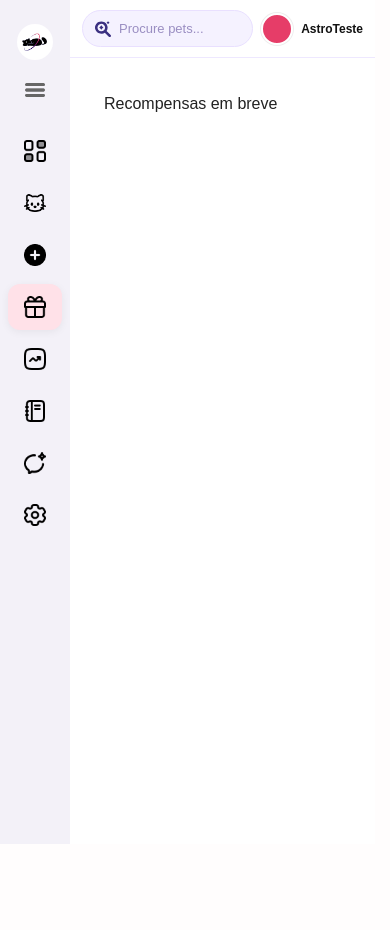
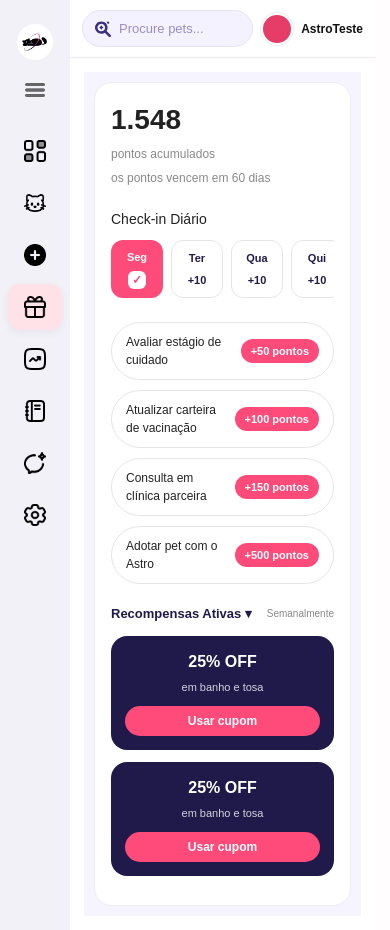
Before and after one commit to M1GU3LT0X1C/ASTRO, a Next.js app: page /dashboard/recompensas in a window 390 px wide. Before the commit the page ends 844 px from the top, so only its background shows below. Built offline with nearby package versions, Linux system fonts and the light colour scheme; no server answers.

Commit message:
fix: novo com validacao e grid 3x3x3x1 + recompensas responsivo mobile com checkin rosa

```diff
--- a/src/app/dashboard/novo/page.tsx
+++ b/src/app/dashboard/novo/page.tsx
@@ -32,7 +32,7 @@ function SelectBonito({ id, label, value, onChange, options, openId, setOpenId }
               return(
                 <div key={opt.value}
                   onClick={()=>{ if(isSel){ onChange(""); } else { onChange(opt.value); } setOpenId(null); }}
-                  style={{padding:"11px 16px",cursor:"pointer",display:"flex",justifyContent:"space-between",alignItems:"center",background: isSel? "#ece8ff" : "#fff",fontWeight: isSel? 800 : 500,fontSize:"13px", color:"#201a4a", borderLeft: isSel? "3px solid #201a4a" : "3px solid transparent"}}>
+                  style={{padding:"11px 16px",cursor:"pointer",display:"flex",justifyContent:"space-between",alignItems:"center",background: isSel? "#ece8ff" : "#fff",fontWeight: isSel? 800 : 500,fontSize:"13px", color:"#201a4a"}}>
                   {opt.label} {isSel && <span>✓</span>}
                 </div>
               )
@@ -52,8 +52,16 @@ export default function NovoPage(){
   const [checks,setChecks]=useState({castrado:false,vacinado:false,vermifugado:false,cuidados:false});
   const [temps,setTemps]=useState<string[]>([]); const [loading,setLoading]=useState(false);
 
+  // VALIDAÇÕES
+  const onNome = (v:string)=> setNome(v.replace(/[0-9]/g,"")); // não deixa número
+  const onTipo = (v:string)=> setTipo(v.replace(/[0-9]/g,"")); // não deixa número
+  const onIdade = (v:string)=> setIdade(v.replace(/[^0-9]/g,"")); // só número
+
   const publicar=async()=>{
-    if(!nome) return alert("Nome obrigatório");
+    if(!nome.trim()) return alert("Nome obrigatório (sem números)");
+    if(!/^[A-Za-zÀ-ÿ\s]+$/.test(nome)) return alert("Nome do pet não pode ter números");
+    if(!/^[A-Za-zÀ-ÿ\s]+$/.test(tipo) && tipo) return alert("Tipo de pet não pode ter números");
+    if(!idade) return alert("Idade obrigatória");
     setLoading(true);
     try{
       const { data:{user} }=await supabase.auth.getUser();
@@ -68,7 +76,7 @@ export default function NovoPage(){
         foto_url = supabase.storage.from("animais-fotos").getPublicUrl(nomeArquivo).data.publicUrl;
       }
       const { error } = await supabase.from("animais").insert({
-        ong_id: ong.id, nome, idade: Number(idade)||0, tipo,
+        ong_id: ong.id, nome: nome.trim(), idade: Number(idade)||0, tipo: tipo.trim(),
         porte: porte||"medio", sexo: sexo||"macho", especie: especie||"cachorro",
         castrado: checks.castrado, vacinado: checks.vacinado,
         vermifugado: checks.vermifugado, cuidados_especiais: checks.cuidados,
@@ -84,13 +92,14 @@ export default function NovoPage(){
   return(
     <div style={{display:"flex",justifyContent:"center",padding:"12px",background:"#f6f4ff",minHeight:"100vh"}} onClick={()=>setOpenSelect(null)}>
       <style>{`
-      .cardNovo{ background:#fff; border-radius:22px; padding:20px; display:flex; gap:20px; width:100%; max-width:900px; border:1px solid #ece8f8; flex-direction:column; }
-      .linhaNovo{ display:flex; gap:20px; flex-direction:column; width:100%; }
-      .gridTemps{ display:grid; grid-template-columns:repeat(4,1fr); gap:18px 8px; width:100%; max-width:360px; align-self:center; margin-top:10px; }
+     .cardNovo{ background:#fff; border-radius:22px; padding:20px; display:flex; width:100%; max-width:900px; border:1px solid #ece8f8; flex-direction:column; }
+     .linhaNovo{ display:flex; gap:20px; flex-direction:column; width:100%; }
+     .gridTemps{ display:grid; grid-template-columns:repeat(3,1fr); gap:20px 12px; width:100%; max-width:340px; align-self:center; margin-top:12px; }
+     .gridTemps > :last-child{ grid-column:2; } /* 3x3x3x1 - último no meio */
        @media(min-width:768px){
-        .cardNovo{ padding:36px; }
-        .linhaNovo{ flex-direction:row; gap:44px; }
-        .gridTemps{ grid-template-columns:repeat(5,1fr); max-width:460px; gap:20px 8px; }
+       .cardNovo{ padding:36px; }
+       .linhaNovo{ flex-direction:row; gap:44px; }
+       .gridTemps{ max-width:360px; }
        }
       `}</style>
       <div className="cardNovo" onClick={e=>e.stopPropagation()}>
@@ -103,12 +112,12 @@ export default function NovoPage(){
             <span style={{fontSize:"13px",fontWeight:800,color:"#201a4a"}}>Adicionar foto</span>
           </div>
           <div style={{flex:1,display:"flex",flexDirection:"column",gap:"16px", minWidth:0}}>
-            <div style={{display:"flex",gap:"12px"}} className="gridNomeTop">
-              <style>{`.gridNomeTop{flex-direction:column} @media(min-width:500px){.gridNomeTop{flex-direction:row!important}}`}</style>
-              <input style={{flex:1,height:"38px",border:"1.6px solid #201a4a",borderRadius:"999px",padding:"0 18px",outline:"none"}} placeholder="Nome do Pet" value={nome} onChange={e=>setNome(e.target.value)}/>
-              <input style={{flex:1,height:"38px",border:"1.6px solid #201a4a",borderRadius:"999px",padding:"0 18px",outline:"none"}} placeholder="Idade" value={idade} onChange={e=>setIdade(e.target.value)}/>
+            <div style={{display:"flex",gap:"12px",flexDirection:"column"}} className="top2">
+              <style>{`@media(min-width:500px){.top2{flex-direction:row!important}}`}</style>
+              <input style={{flex:1,height:"38px",border:"1.6px solid #201a4a",borderRadius:"999px",padding:"0 18px",outline:"none"}} placeholder="Nome do Pet" value={nome} onChange={e=>onNome(e.target.value)}/>
+              <input style={{flex:1,height:"38px",border:"1.6px solid #201a4a",borderRadius:"999px",padding:"0 18px",outline:"none"}} placeholder="Idade" inputMode="numeric" value={idade} onChange={e=>onIdade(e.target.value)}/>
             </div>
-            <input style={{height:"38px",border:"1.6px solid #201a4a",borderRadius:"999px",padding:"0 18px",outline:"none",width:"100%"}} placeholder="Tipo de pet" value={tipo} onChange={e=>setTipo(e.target.value)}/>
+            <input style={{height:"38px",border:"1.6px solid #201a4a",borderRadius:"999px",padding:"0 18px",outline:"none",width:"100%"}} placeholder="Tipo de pet" value={tipo} onChange={e=>onTipo(e.target.value)}/>
             <div style={{border:"1.6px solid #201a4a",borderRadius:"16px",padding:"2px 20px",background:"#fff",display:"flex",flexDirection:"column"}}>
               <div style={{borderBottom:"1px solid #f1edff"}}><SelectBonito id="porte" label="Porte" value={porte} onChange={setPorte} openId={openSelect} setOpenId={setOpenSelect} options={[{value:"pequeno",label:"Pequeno"},{value:"medio",label:"Médio"},{value:"grande",label:"Grande"}]}/></div>
               <div style={{borderBottom:"1px solid #f1edff"}}><SelectBonito id="sexo" label="Sexo" value={sexo} onChange={setSexo} openId={openSelect} setOpenId={setOpenSelect} options={[{value:"macho",label:"Macho"},{value:"femea",label:"Fêmea"}]}/></div>
@@ -120,7 +129,7 @@ export default function NovoPage(){
               <div style={{display:"flex",justifyContent:"space-between",height:"44px",alignItems:"center",borderBottom:"1px solid #f1edff",fontSize:"13px",color:"#201a4a"}}>Vermifugado<button onClick={()=>setChecks({...checks,vermifugado:!checks.vermifugado})} style={{width:"34px",height:"18px",background:checks.vermifugado?"#201a4a":"#ddd",borderRadius:"999px",border:"none",position:"relative",cursor:"pointer"}}><i style={{position:"absolute",top:"2px",left:checks.vermifugado?"18px":"2px",width:"14px",height:"14px",background:"#fff",borderRadius:"50%",transition:".2s"}}/></button></div>
               <div style={{display:"flex",justifyContent:"space-between",height:"44px",alignItems:"center",fontSize:"13px",color:"#201a4a"}}>Cuidados especiais<button onClick={()=>setChecks({...checks,cuidados:!checks.cuidados})} style={{width:"34px",height:"18px",background:checks.cuidados?"#201a4a":"#ddd",borderRadius:"999px",border:"none",position:"relative",cursor:"pointer"}}><i style={{position:"absolute",top:"2px",left:checks.cuidados?"18px":"2px",width:"14px",height:"14px",background:"#fff",borderRadius:"50%",transition:".2s"}}/></button></div>
             </div>
-            {/* GRID QUE NÃO CORTA NO MOBILE */}
+
             <div className="gridTemps">
               {[["energetico","raio","Energético"],["timido","timido","Tímido"],["preguicoso","preguicoso","Preguiçoso"],["medroso","medroso","Medroso"],["sociavel","sociavel","Sociável"],["afetivo","afetivo","Afetivo"],["apegado","apegado","Apegado"],["curioso","curioso","Curioso"],["protetor","protetor","Protetor"],["independente","independente","Independente"]].map(([id,file,label])=>(
                 <button key={id} onClick={()=>setTemps(p=>p.includes(id)?p.filter(x=>x!==id):[...p,id])} style={{background:"transparent",border:"none",display:"flex",flexDirection:"column",alignItems:"center",gap:"6px",cursor:"pointer"}}>
--- a/src/app/dashboard/recompensas/page.tsx
+++ b/src/app/dashboard/recompensas/page.tsx
@@ -1 +1,114 @@
-export default function Page(){return <div style={{padding:20}}>Recompensas em breve</div>}
+"use client";
+import { useState, useEffect } from "react";
+
+export default function RecompensasPage(){
+  const [pontos,setPontos]=useState(1548);
+  const [checks,setChecks]=useState<{[k:string]:boolean}>({Seg:true});
+  const dias = ["Seg","Ter","Qua","Qui","Sex"];
+
+  useEffect(()=>{
+    const salvo = localStorage.getItem("astro_checks");
+    if(salvo) setChecks(JSON.parse(salvo));
+    const pts = localStorage.getItem("astro_pontos");
+    if(pts) setPontos(Number(pts));
+  },[]);
+
+  const fazerCheck = (dia:string)=>{
+    if(checks[dia]) return;
+    const novo = {...checks, [dia]:true};
+    setChecks(novo);
+    const novoPts = pontos+10;
+    setPontos(novoPts);
+    localStorage.setItem("astro_checks", JSON.stringify(novo));
+    localStorage.setItem("astro_pontos", String(novoPts));
+  };
+
+  const fazerTarefa = (pts:number)=>{
+    const novo = pontos+pts;
+    setPontos(novo);
+    localStorage.setItem("astro_pontos", String(novo));
+    alert(`+${pts} pontos!`);
+  };
+
+  return(
+    <div style={{display:"flex", justifyContent:"center", padding:"10px", background:"#f6f4ff", minHeight:"100vh"}}>
+      <style>{`
+      .wrap{ background:#fff; border-radius:18px; border:1px solid #eee; padding:16px; width:100%; max-width:900px; display:flex; flex-direction:column; gap:20px; }
+      .top{ display:flex; flex-direction:column; gap:20px; }
+      .checkRow{ display:flex; gap:8px; overflow-x:auto; padding-bottom:4px; }
+      .checkRow::-webkit-scrollbar{ display:none; }
+      .tarefas{ display:flex; flex-direction:column; gap:10px; }
+      .cuponsArea{ display:flex; flex-direction:column; gap:12px; }
+      .cupom{ background:#201a4a; color:#fff; border-radius:16px; padding:14px; text-align:center; flex:1; min-width:140px; }
+      .cupom b{ font-size:16px; display:block; }
+      .btnCupom{ background:#ff4b7a; border:none; color:#fff; padding:6px 16px; border-radius:999px; font-weight:700; font-size:12px; cursor:pointer; margin-top:8px; width:100%; }
+        @media(min-width:768px){
+        .wrap{ padding:24px; }
+        .top{ flex-direction:row; gap:24px; }
+        .cuponsArea{ min-width:340px; flex-direction:row; }
+        .btnCupom{ width:auto; }
+        }
+      `}</style>
+
+      <div className="wrap">
+        <div className="top">
+          {/* ESQUERDA */}
+          <div style={{flex:1, minWidth:0}}>
+            <h2 style={{fontSize:"28px", fontWeight:900, margin:0}}>{pontos.toLocaleString("pt-BR")}</h2>
+            <small style={{color:"#888", fontSize:"12px"}}>pontos acumulados<br/>os pontos vencem em 60 dias</small>
+
+            <h4 style={{marginTop:"20px", marginBottom:"10px", fontSize:"14px"}}>Check-in Diário</h4>
+            <div className="checkRow">
+              {dias.map(d=>{
+                const feito =!!checks[d];
+                return(
+                  <button key={d} onClick={()=>fazerCheck(d)} style={{
+                    minWidth:"52px", height:"58px", borderRadius:"12px", border: feito? "none":"1px solid #e5e5e5",
+                    background: feito? "#ff4b7a" : "#fff",
+                    color: feito? "#fff" : "#201a4a",
+                    fontWeight:700, cursor:"pointer", display:"flex", flexDirection:"column", alignItems:"center", justifyContent:"center", gap:"6px", flexShrink:0
+                  }}>
+                    <span style={{fontSize:"11px"}}>{d}</span>
+                    {feito? <span style={{background:"#fff", color:"#ff4b7a", borderRadius:"6px", width:"18px", height:"18px", display:"flex", alignItems:"center", justifyContent:"center", fontSize:"12px", fontWeight:900}}>✓</span> : <span style={{fontSize:"11px", fontWeight:800}}>+10</span>}
+                  </button>
+                )
+              })}
+            </div>
+
+            <div className="tarefas" style={{marginTop:"20px"}}>
+              <button onClick={()=>fazerTarefa(50)} style={{display:"flex", justifyContent:"space-between", alignItems:"center", border:"1.5px solid #e5e5e5", borderRadius:"999px", padding:"10px 14px", background:"#fff", cursor:"pointer", fontSize:"12px", textAlign:"left"}}>
+                <span>Avaliar estágio de cuidado</span> <span style={{background:"#ff4b7a", color:"#fff", padding:"4px 10px", borderRadius:"999px", fontSize:"11px", fontWeight:700, whiteSpace:"nowrap", marginLeft:"8px"}}>+50 pontos</span>
+              </button>
+              <button onClick={()=>fazerTarefa(100)} style={{display:"flex", justifyContent:"space-between", alignItems:"center", border:"1.5px solid #e5e5e5", borderRadius:"999px", padding:"10px 14px", background:"#fff", cursor:"pointer", fontSize:"12px", textAlign:"left"}}>
+                <span>Atualizar carteira de vacinação</span> <span style={{background:"#ff4b7a", color:"#fff", padding:"4px 10px", borderRadius:"999px", fontSize:"11px", fontWeight:700, whiteSpace:"nowrap", marginLeft:"8px"}}>+100 pontos</span>
+              </button>
+              <button onClick={()=>fazerTarefa(150)} style={{display:"flex", justifyContent:"space-between", alignItems:"center", border:"1.5px solid #e5e5e5", borderRadius:"999px", padding:"10px 14px", background:"#fff", cursor:"pointer", fontSize:"12px", textAlign:"left"}}>
+                <span>Consulta em clínica parceira</span> <span style={{background:"#ff4b7a", color:"#fff", padding:"4px 10px", borderRadius:"999px", fontSize:"11px", fontWeight:700, whiteSpace:"nowrap", marginLeft:"8px"}}>+150 pontos</span>
+              </button>
+              <button onClick={()=>fazerTarefa(500)} style={{display:"flex", justifyContent:"space-between", alignItems:"center", border:"1.5px solid #e5e5e5", borderRadius:"999px", padding:"10px 14px", background:"#fff", cursor:"pointer", fontSize:"12px", textAlign:"left"}}>
+                <span>Adotar pet com o Astro</span> <span style={{background:"#ff4b7a", color:"#fff", padding:"4px 10px", borderRadius:"999px", fontSize:"11px", fontWeight:700, whiteSpace:"nowrap", marginLeft:"8px"}}>+500 pontos</span>
+              </button>
+            </div>
+          </div>
+
+          {/* DIREITA - CUPONS */}
+          <div style={{width:"100%"}}>
+            <div style={{display:"flex", justifyContent:"space-between", alignItems:"center", marginBottom:"12px"}}>
+              <b style={{fontSize:"13px", color:"#201a4a"}}>Recompensas Ativas ▾</b><small style={{fontSize:"10px", color:"#888"}}>Semanalmente</small>
+            </div>
+            <div className="cuponsArea">
+              <div className="cupom">
+                <b>25% OFF</b><small style={{opacity:.8, fontSize:"11px"}}>em banho e tosa</small><br/>
+                <button className="btnCupom" onClick={()=>alert("Cupom: BANHO25 copiado!")}>Usar cupom</button>
+              </div>
+              <div className="cupom">
+                <b>25% OFF</b><small style={{opacity:.8, fontSize:"11px"}}>em banho e tosa</small><br/>
+                <button className="btnCupom" onClick={()=>alert("Cupom: BANHO25 copiado!")}>Usar cupom</button>
+              </div>
+            </div>
+          </div>
+        </div>
+      </div>
+    </div>
+  )
+}
```
